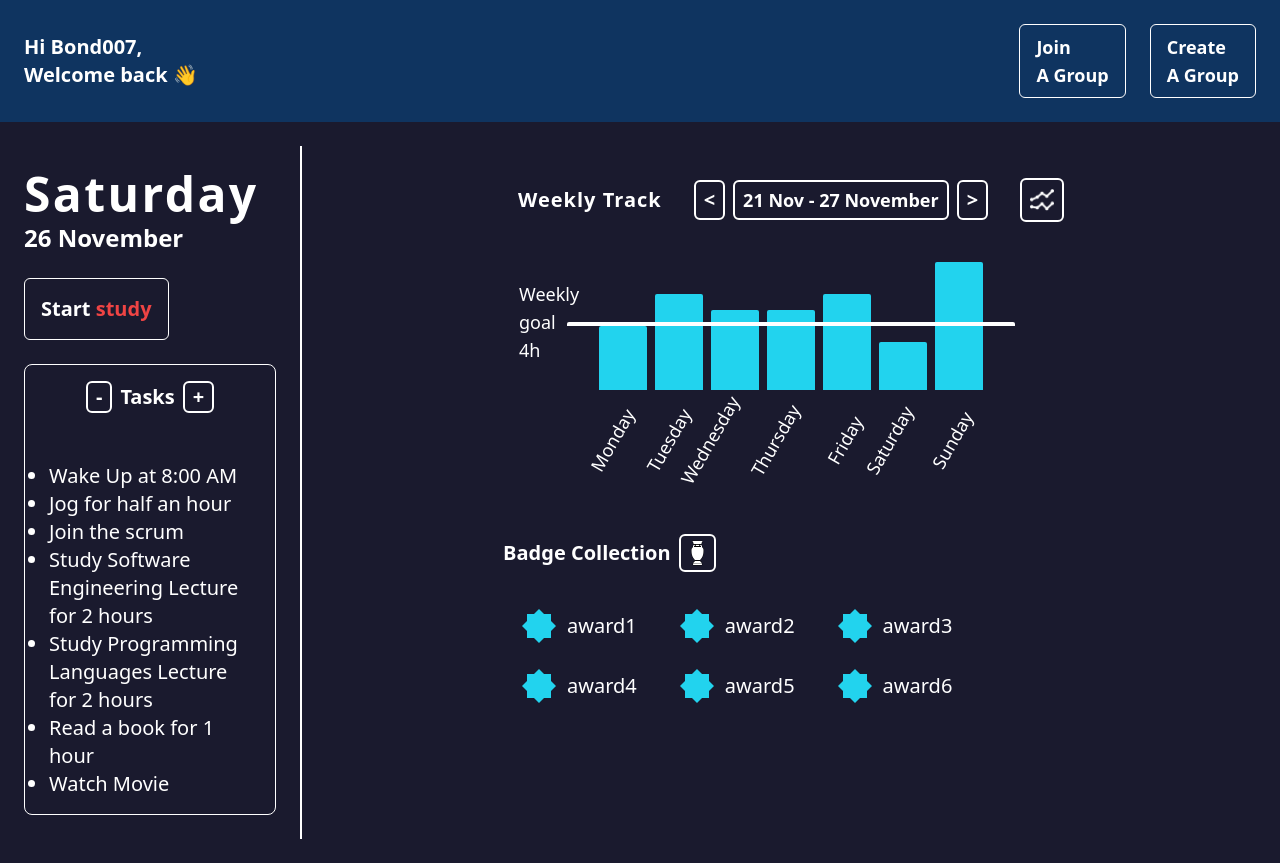
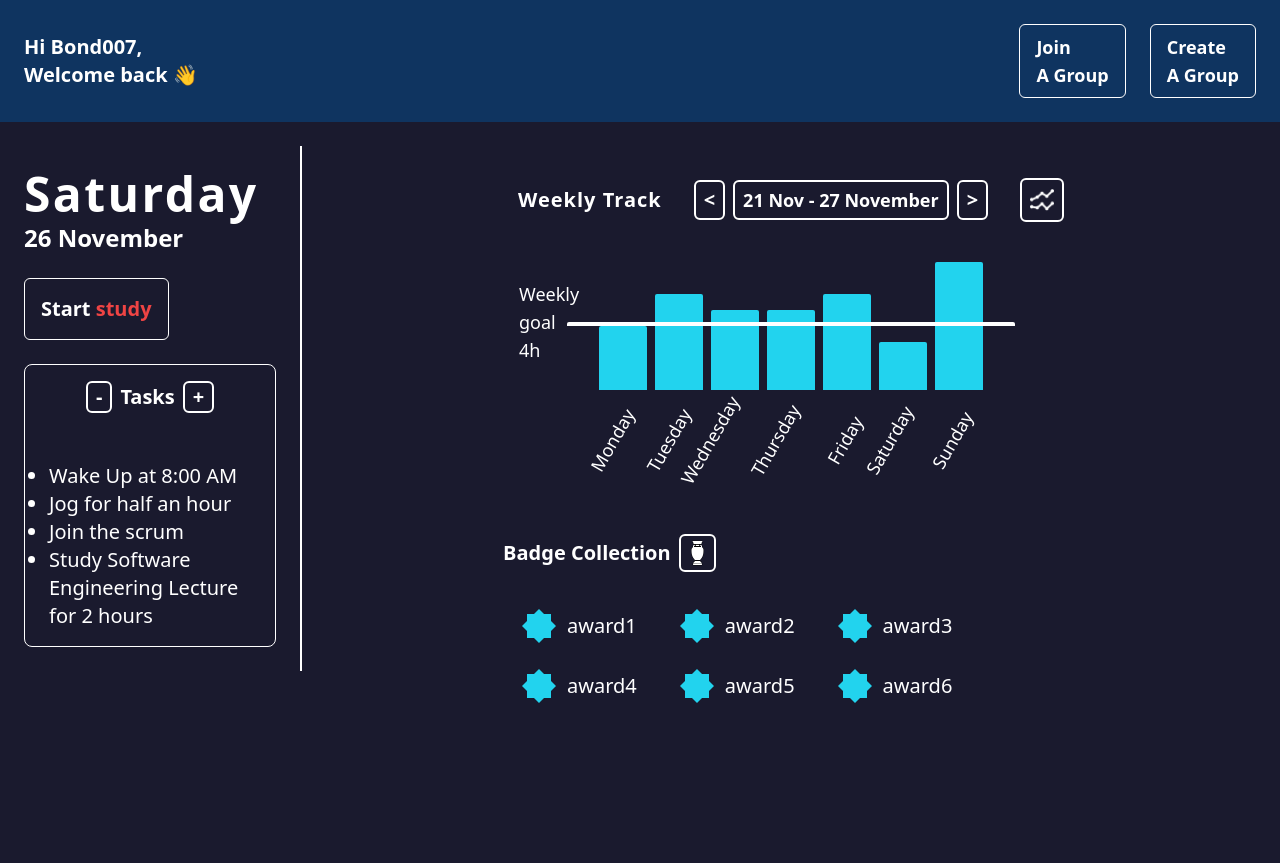
Before and after one commit to borankurut/Studyhill, a React (Create React App) app in the folder client/: page /profile-user in a window 1280 px wide. After the commit the page ends 800 px from the top, so only its background shows below. Built offline with nearby package versions, Linux system fonts and the light colour scheme.

Commit message:
Connection between backend and client has been handled

```diff
--- a/client/src/components/HomePage.js
+++ b/client/src/components/HomePage.js
@@ -1,14 +1,6 @@
 import { NavLink } from "react-router-dom";
 
-import { useState } from "react";
-
 function HomePage() {
-  const [data, setData] = useState([{}]);
-
-  fetch("/")
-    .then((response) => response.json)
-    .then((responseData) => setData(responseData));
-
   return (
     <div className="container mx-auto">
       <header className="bg-navbar-dark p-6 rounded-sm flex items-center justify-between">
--- a/client/src/components/UserProfilePage.js
+++ b/client/src/components/UserProfilePage.js
@@ -10,9 +10,6 @@ function UserProfilePage() {
     "Jog for half an hour",
     "Join the scrum",
     "Study Software Engineering Lecture for 2 hours",
-    "Study Programming Languages Lecture for 2 hours",
-    "Read a book for 1 hour",
-    "Watch Movie",
   ];
   const weeklyGoal = 4;
 
```
Also changed, not shown: 1 other file (tests, documents, lock files or other folders).
